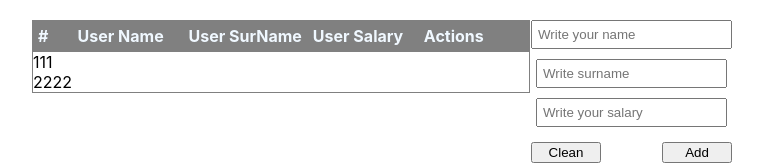
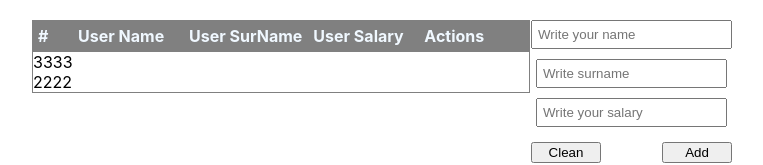
Before and after one commit to VladimirRM/Crudtable, a React (Create React App) app: page / in a window 1280 px wide. Both pictures are taken after typing "Sample", "Sample", "Sample" into the empty fields and a click on the button "Add". Shown: the top 165 px of the page, without its empty margins (258-1021 px from the left). Built offline with nearby package versions, Linux system fonts and the light colour scheme; the HTML template or start-up script is replaced by a standard one.

Commit message:
check forms

```diff
--- a/src/App.js
+++ b/src/App.js
@@ -32,7 +32,7 @@ function App() {
             <tbody>
               {users.map((user) => (
                 <React.Fragment>
-                  <div>111</div>
+                  <div>3333</div>
                   <div>2222</div>
                 </React.Fragment>
               ))}
```
